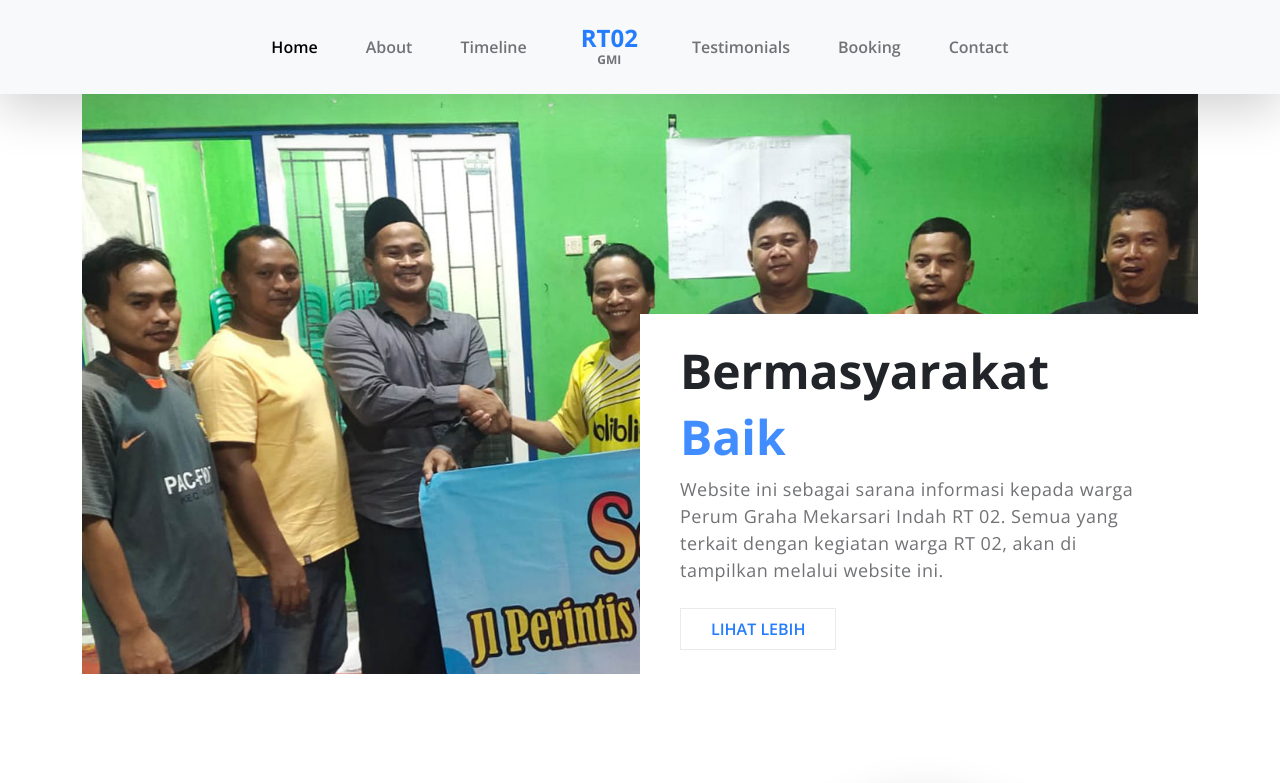
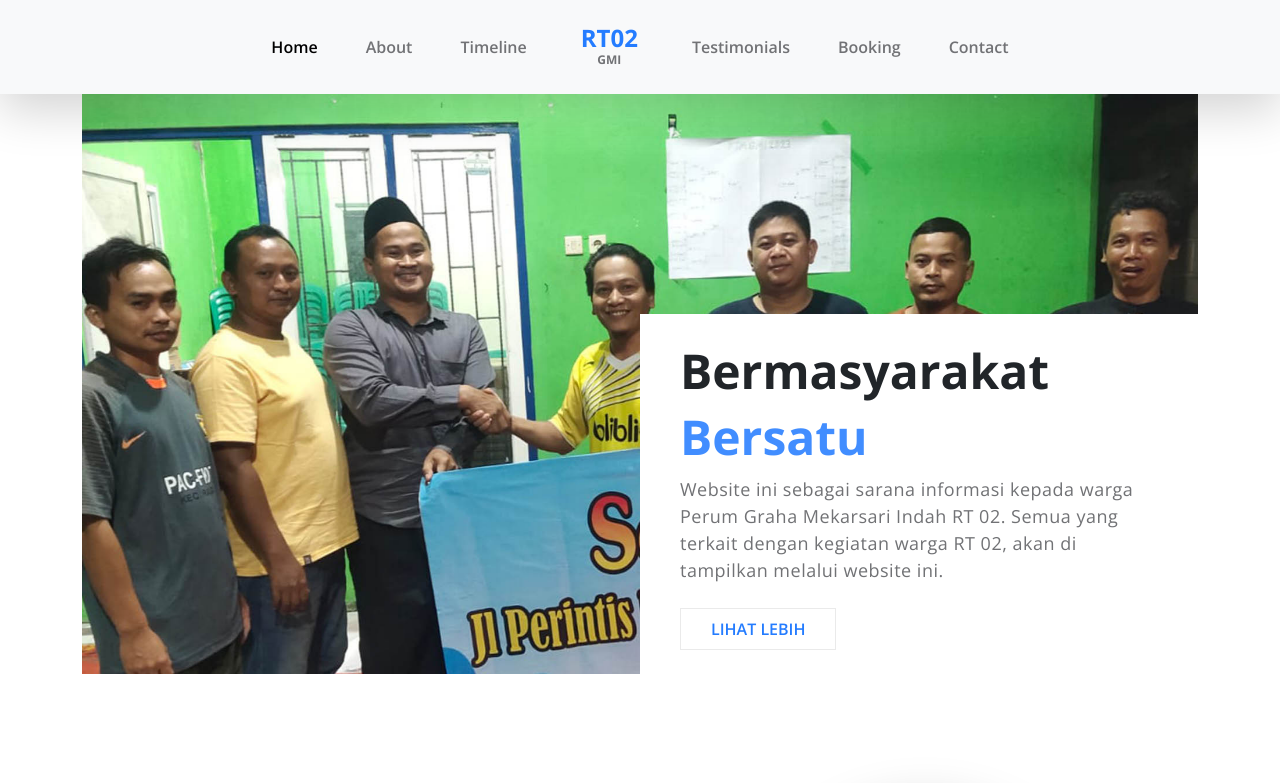
Before and after one commit to J28uni/gmirt02, a plain HTML site: page index.html in a window 1280 px wide. Shown: the top 783 px of the page. Drawn offline with nearby package versions, Linux system fonts and the light colour scheme.

Commit message:
update index lagi

```diff
--- a/index.html
+++ b/index.html
@@ -105,7 +105,7 @@
                                 <h1 class="mt-auto mb-2">
                                     Bermasyarakat
                                     <div class="animated-info">
-                                        <span class="animated-item">Baik</span>
+                                        <span class="animated-item">Bersatu</span>
                                         <span class="animated-item">Sehat</span>
                                         <span class="animated-item">Toleransi</span>
                                     </div>
```
